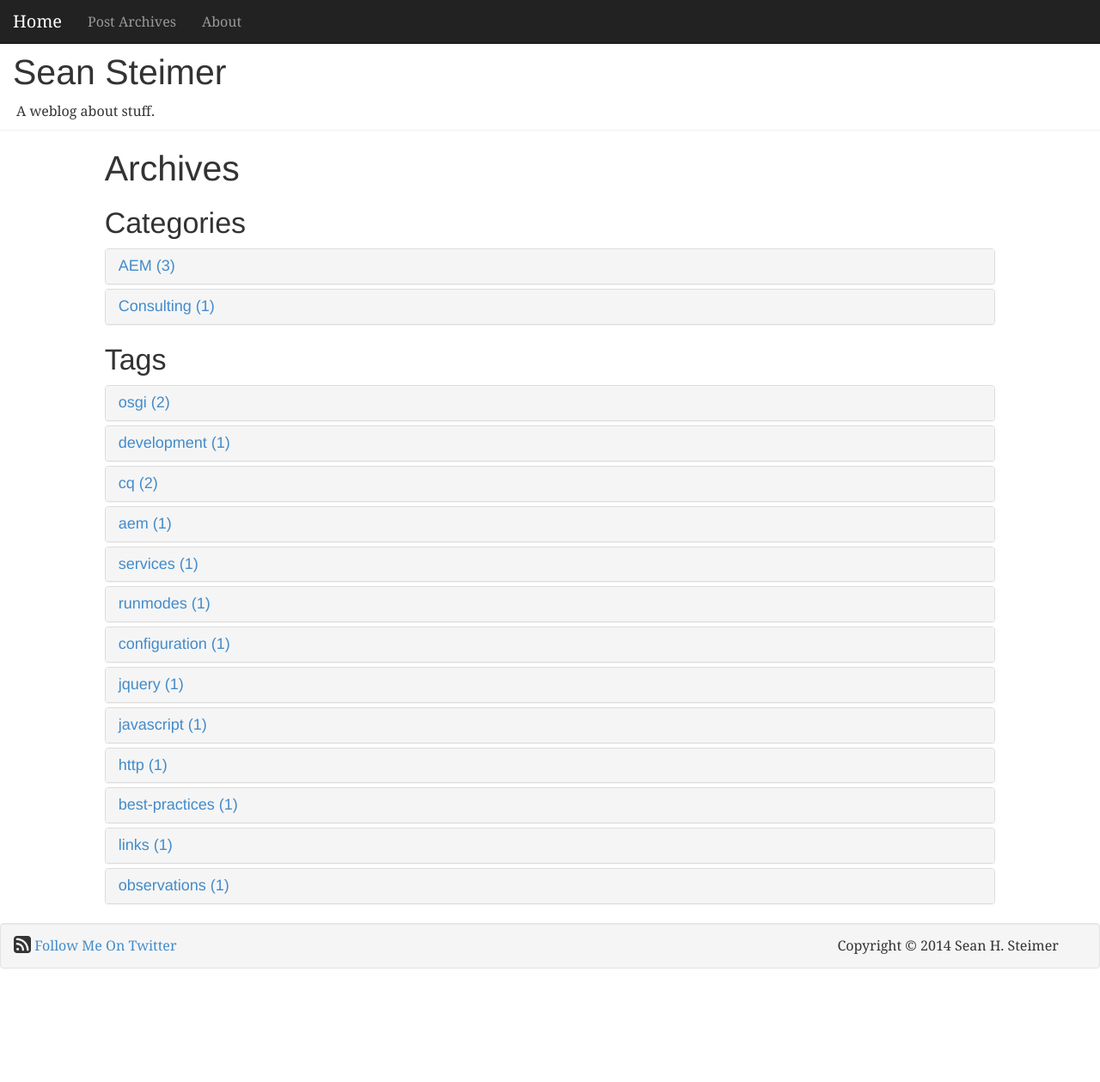
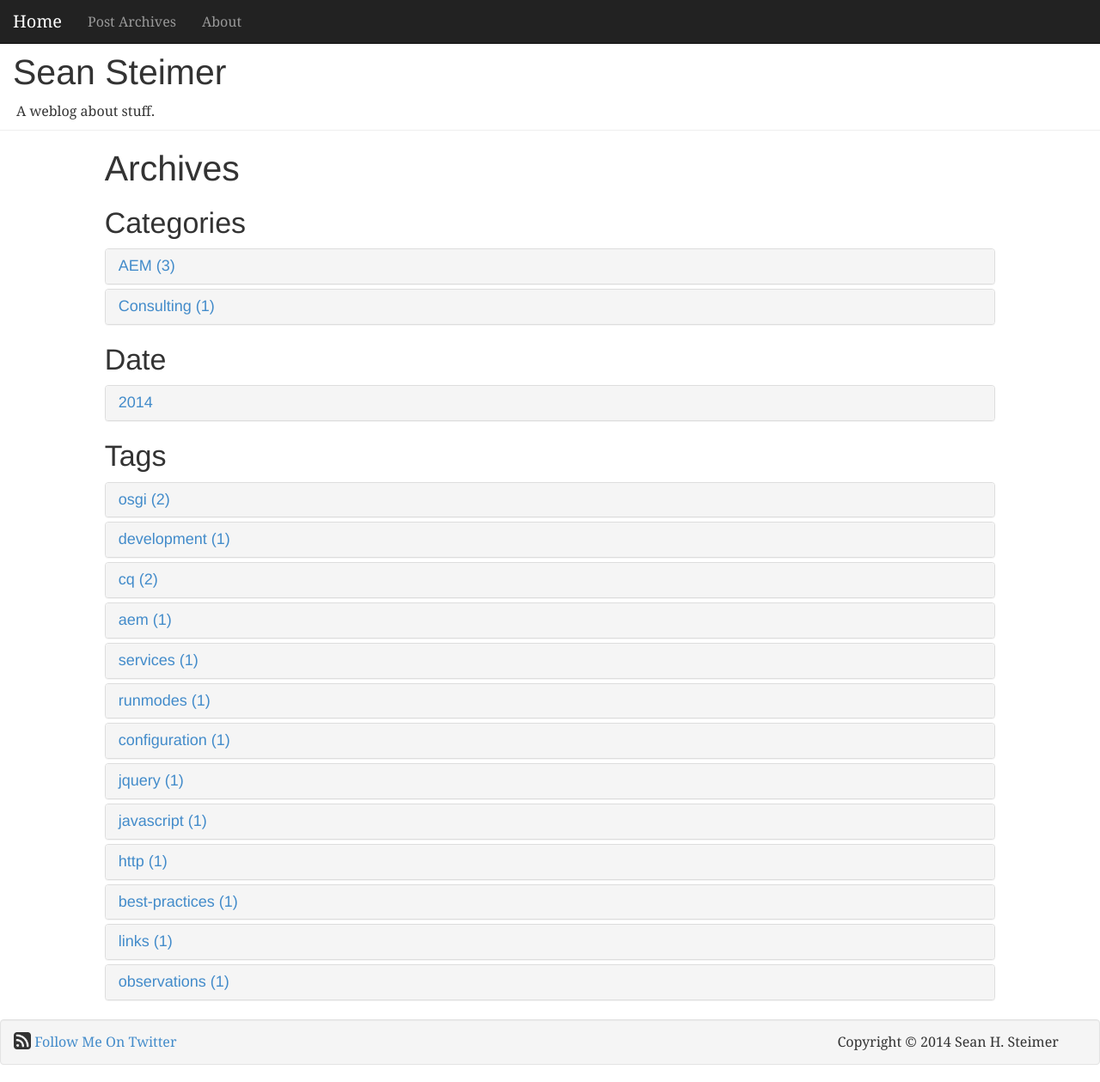
Before and after one commit to shsteimer/shsteimer.github.io, a Jekyll site: the page built from archives/index.html, in a window 1280 px wide and 1259 px high. Shown: the whole window at 86% size. Built offline with Jekyll 4.4.1, drawn with Linux system fonts in a browser that asks for light colours; nearby versions of some CDN libraries; comment, search, counter and statistics services are not loaded.

Commit message:
enhancements for the archives to show by date.

```diff
--- a/_layouts/post.html
+++ b/_layouts/post.html
@@ -3,7 +3,7 @@
 ---
 <article class="post">
 	<h1 class="title">{{ page.title }}</h1>
-	<span class="post-info text-muted">Posted by {{ page.author }} on {{ page.date | date_to_string }}</span>
+	<span class="post-info text-muted">Posted by {{ page.author }} on {{ page.date | date: "%A, %B %-d, %Y" }}</span>
 	<div class="post-body">{{ content }}</div>
 	<div id="disqus_thread"></div>
 	<noscript>Please enable JavaScript to view the <a href="http://disqus.com/?ref_noscript">comments</a></noscript>
--- a/_static/js/shsteimer.js
+++ b/_static/js/shsteimer.js
@@ -27,6 +27,11 @@
 			    var shown = evt.target.id;
 				ga('send', 'event', 'expandarchive', 'tag: ' + shown);
 			});
+
+			$('#date-accordion').on('shown.bs.collapse', function (evt) {
+			    var shown = evt.target.id;
+				ga('send', 'event', 'expandarchive', 'year: ' + shown);
+			});
 		}
 	}
 };
--- a/archives/index.html
+++ b/archives/index.html
@@ -31,6 +31,38 @@
   	{% endfor %}
   	</div>
 </section>
+<section id="date">
+  <h2>Date</h2>
+  <div class="panel-group" id="date-accordion">
+  {% capture cur_year %}{% endcapture %}
+  {% for post in site.posts reversed %}
+    {% capture post_year %}{{ post.date | date: "%Y" }}{% endcapture %}
+    {% if cur_year == post_year %}
+      <li>{{ post.date | date: "%B %-d" }}: <a href="{{ post.url }}"
+              onClick="ga('send', 'event', 'viewpost', 'year: {{ cur_year }}', '{{ post.title }}');">{{ post.title }}</a></li>
+    {% else %}
+      {% if cur_year != '' %}
+            </ul>
+          </div>
+        </div>
+      </div>
+      {% endif %}
+      {% assign cur_year = post_year %}
+      <div class="panel panel-default" id="date-{{ cur_year | slugize }}">
+        <div class="panel-heading">
+          <a data-toggle="collapse" data-parent="#accordion" href="#collapse-date-{{ cur_year | slugize }}">
+            <h4 class="panel-title">{{ cur_year }}</h4>
+          </a>
+        </div>
+        <div id="collapse-date-{{ cur_year | slugize }}" class="panel-collapse collapse">
+          <div class="panel-body">
+            <ul>
+              <li>{{ post.date | date: "%B %-d" }}: <a href="{{ post.url }}"
+              onClick="ga('send', 'event', 'viewpost', 'year: {{ cur_year }}', '{{ post.title }}');">{{ post.title }}</a></li>
+    {% endif %}
+  {% endfor %}
+  </div>
+</section>
 <section id="tags">
 	<h2>Tags</h2>
 	<div class="panel-group" id="tags-accordion">
--- a/index.html
+++ b/index.html
@@ -9,7 +9,7 @@
 	<article class="post">
 	    <a class="cta" href="{{ post.url }}" title="{{ post.title }}"
 	    onClick="ga('send', 'event', 'viewpost', 'title', '{{ post.title }}');"><h2 class="title">{{ post.title }}</h2></a>
-	    <span class="post-info text-muted">Posted by {{ post.author }} on {{ post.date | date_to_string }}</span>
+	    <span class="post-info text-muted">Posted by {{ post.author }} on {{ post.date | date: "%A, %B %-d, %Y" }}</span>
 	    <div class="post-body">
 	    	{{ post.excerpt }}
 	    	<p class="more"><a class="cta" href="{{ post.url }}" title="{{ post.title }}"
--- a/static/js/shsteimer.js
+++ b/static/js/shsteimer.js
@@ -27,6 +27,11 @@
 			    var shown = evt.target.id;
 				ga('send', 'event', 'expandarchive', 'tag: ' + shown);
 			});
+
+			$('#date-accordion').on('shown.bs.collapse', function (evt) {
+			    var shown = evt.target.id;
+				ga('send', 'event', 'expandarchive', 'year: ' + shown);
+			});
 		}
 	}
 };
```
Also changed, not shown: _includes/sidebar.html (+14 -0 lines), static/js/shsteimer.min.js.
